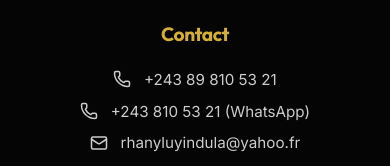
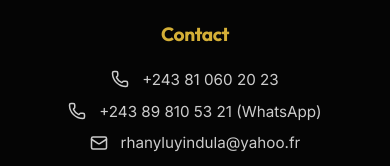
Before and after one commit to jknweb/brightmusic, a Next.js app: page / in a window 390 px wide. Shown: the part 5909-6075 px from the top of the page. Built offline with nearby package versions, Linux system fonts and the light colour scheme.

Commit message:
Modification numero telephone

```diff
--- a/src/components/Footer.js
+++ b/src/components/Footer.js
@@ -21,11 +21,11 @@ export default function Footer() {
           <div className={styles.contact}>
             <h3>Contact</h3>
             <div className={styles.contactDetails}>
-              <a href="tel:+243898105321" className={styles.contactLink}>
-                <Phone size={18} /> +243 89 810 53 21
+              <a href="tel:+243810602023" className={styles.contactLink}>
+                <Phone size={18} /> +243 81 060 20 23
               </a>
-              <a href="https://wa.me/2438105321" target="_blank" rel="noopener noreferrer" className={styles.contactLink}>
-                <Phone size={18} /> +243 810 53 21 (WhatsApp)
+              <a href="https://wa.me/243898105321" target="_blank" rel="noopener noreferrer" className={styles.contactLink}>
+                <Phone size={18} /> +243 89 810 53 21 (WhatsApp)
               </a>
               <a href="mailto:rhanyluyindula@yahoo.fr" className={styles.contactLink}>
                 <Mail size={18} /> rhanyluyindula@yahoo.fr
```
